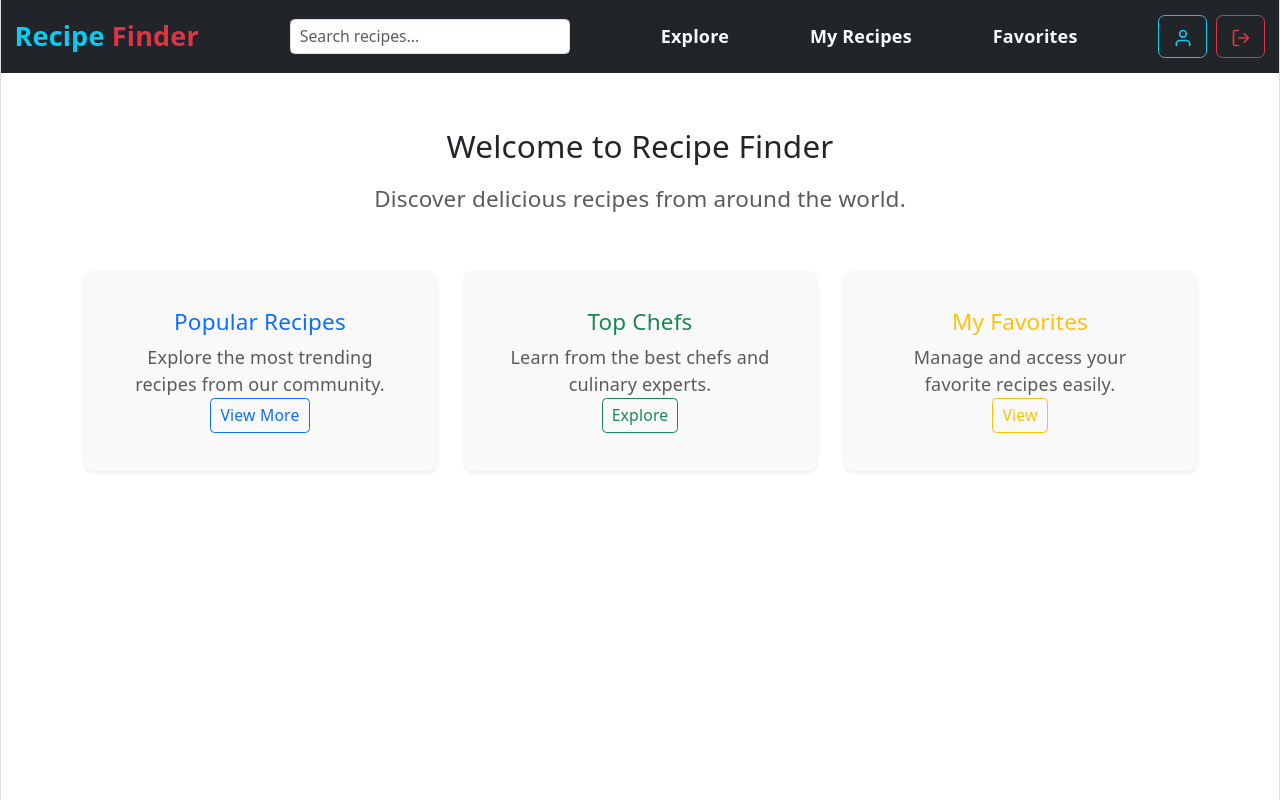
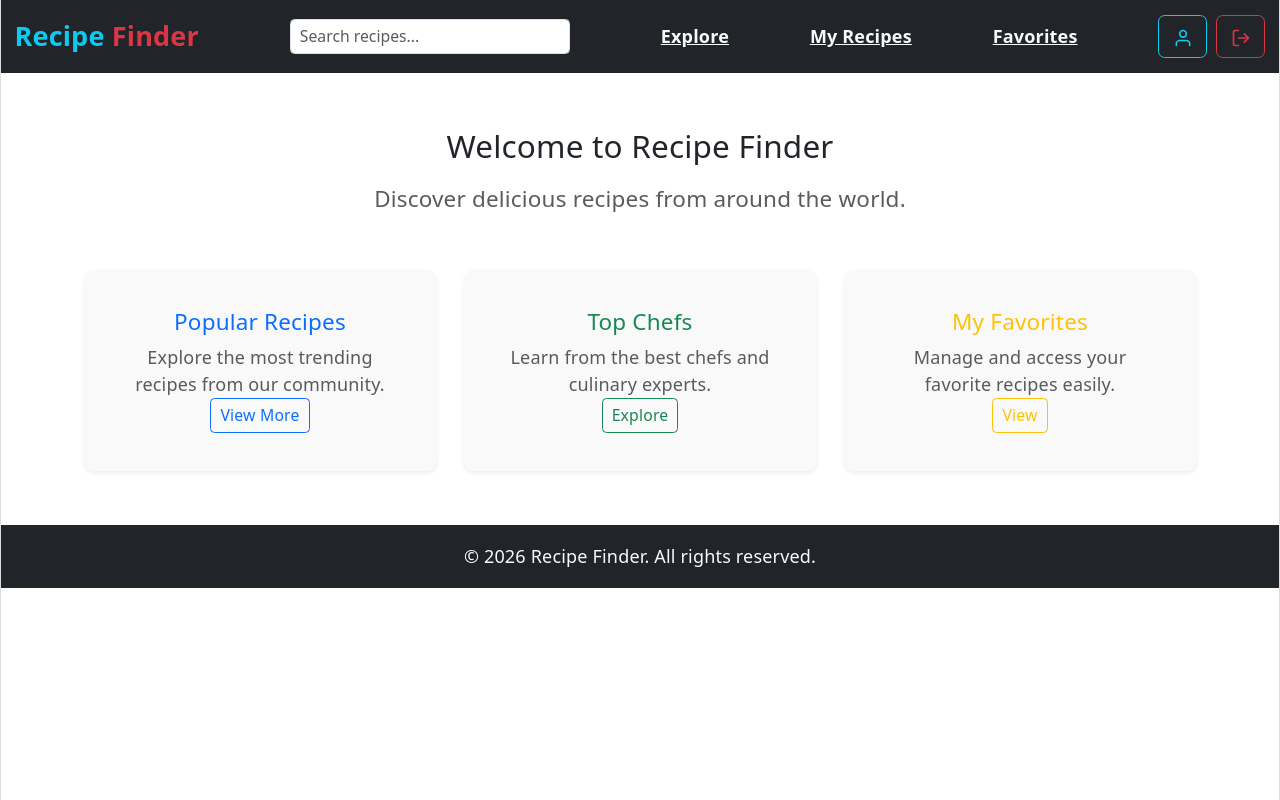
Before and after one commit to Chavdaharesh/exe__3, a React (Vite) app: page / in a window 1280 px wide. Built offline with nearby package versions, Linux system fonts and the light colour scheme.

Commit message:
Modify structure in pages

```diff
--- a/package.json
+++ b/package.json
@@ -14,7 +14,9 @@
     "bootstrap": "^5.3.8",
     "react": "^19.2.6",
     "react-dom": "^19.2.6",
-    "react-icons": "^5.6.0"
+    "react-icons": "^5.6.0",
+    "react-router-dom": "^7.15.1",
+    "save-dev": "^0.0.1-security"
   },
   "devDependencies": {
     "@eslint/js": "^10.0.1",
@@ -26,6 +28,6 @@
     "eslint-plugin-react-refresh": "^0.5.2",
     "globals": "^17.6.0",
     "sass": "^1.100.0",
-    "vite": "^8.0.12"
+    "vite": "^8.0.14"
   }
 }
--- a/src/App.jsx
+++ b/src/App.jsx
@@ -3,14 +3,19 @@ import './App.scss'
 import Login from './login'
 import Dashboard from './Component/Dashboard'
 import BaseComponent from "bootstrap/js/dist/base-component";
+import { BrowserRouter, Routes, Route } from "react-router-dom";
 
 function App() {
   const [count, setCount] = useState(0)
 
   return (
-    <>
-      <Dashboard />
-    </>
+    <BrowserRouter>
+      <Routes>
+        <Route>
+          <Route path="/" element={<Dashboard />} />
+        </Route>
+      </Routes>
+    </BrowserRouter>
   )
 }
 
--- a/src/Component/Dashboard.jsx
+++ b/src/Component/Dashboard.jsx
@@ -1,57 +1,14 @@
 import { useState } from "react";
 import { FiUser, FiLogOut } from "react-icons/fi";
 import "../App.scss";
+import { Link } from "react-router-dom";
+import Header from "../Pages/Header.jsx";
+import Footer from "../Pages/Footer.jsx";
 
 function Dashboard() {
-    const [searchTerm, setSearchTerm] = useState("");
-
-    const handleSearch = (e) => {
-        e.preventDefault();
-        console.log("Searching for:", searchTerm);
-    };
-
     return (
         <>
-            <nav className="navbar navbar-dark bg-dark sticky-top">
-                <div className="container-fluid">
-                    <span className="navbar-brand mb-0 h1">
-                        <span className="text-info fw-bold fs-4">Recipe</span>
-                        <span className="text-danger fw-bold fs-4"> Finder</span>
-                    </span>
-
-                    <form className="d-flex me-3" style={{width: '300px'}}>
-                        <input
-                            className="form-control form-control-sm"
-                            type="search"
-                            placeholder="Search recipes..."
-                            value={searchTerm}
-                            onChange={(e) => setSearchTerm(e.target.value)}
-                        />
-                    </form>
-
-                    <div className="d-flex align-items-center gap-3 me-3">
-                        <span className="text-light fw-semibold">Explore</span>
-                    </div>
-
-                    <div className="d-flex align-items-center gap-3 me-3">
-                        <span className="text-light fw-semibold">My Recipes</span>
-                    </div>
-
-                    <div className="d-flex align-items-center gap-3 me-3">
-                        <span className="text-light fw-semibold">Favorites</span>
-                    </div>
-
-                    <div className="d-flex gap-2">
-                        <button className="btn btn-outline-info" type="button" title="Profile">
-                            <FiUser size={20} />
-                        </button>
-                        <button className="btn btn-outline-danger" type="button" title="Logout">
-                            <FiLogOut size={20} />
-                        </button>
-                    </div>
-                </div>
-            </nav>
-
+            <div><Header /></div>
             <div className="container mt-5">
                 <div className="row mb-5">
                     <div className="col-md-12">
@@ -90,6 +47,7 @@ function Dashboard() {
                     </div>
                 </div>
             </div>
+            <div><Footer /></div>
         </>
     );
 }
--- /dev/null
+++ b/src/Pages/Footer.jsx
@@ -0,0 +1,11 @@
+const Footer = () => {
+    return (
+        <footer className="bg-dark text-light py-3 mt-5">
+            <div className="container">
+                <p className="text-center mb-0">&copy; 2026 Recipe Finder. All rights reserved.</p>
+            </div>
+        </footer>
+    );
+};
+
+export default Footer;
--- /dev/null
+++ b/src/Pages/Header.jsx
@@ -0,0 +1,64 @@
+import { useState } from "react";
+import { BrowserRouter, Routes, Route } from "react-router-dom";
+import { FiUser, FiLogOut } from "react-icons/fi";
+import "../App.scss";
+import { Link } from "react-router-dom";
+
+const Header = () => {
+    const [searchTerm, setSearchTerm] = useState("");
+
+    const handleSearch = (e) => {
+        e.preventDefault();
+        console.log("Searching for:",    searchTerm);
+    };
+
+    return (
+        <nav className="navbar navbar-dark bg-dark sticky-top">
+                <div className="container-fluid">
+                    <span className="navbar-brand mb-0 h1">
+                        <span className="text-info fw-bold fs-4">Recipe</span>
+                        <span className="text-danger fw-bold fs-4"> Finder</span>
+                    </span>
+
+                    <form className="d-flex me-3" style={{width: '300px'}}>
+                        <input
+                            className="form-control form-control-sm"
+                            type="search"
+                            placeholder="Search recipes..."
+                            value={searchTerm}
+                            onChange={(e) => setSearchTerm(e.target.value)}
+                        />
+                    </form>
+
+                    <div className="d-flex align-items-center gap-2 me-3">
+                        <Link to="/" className="text-light fw-semibold">
+                            Explore
+                        </Link>
+                    </div>
+
+                    <div className="d-flex align-items-center gap-2 me-3">
+                        <Link to="/my-recipes" className="text-light fw-semibold">
+                            My Recipes
+                        </Link>
+                    </div>
+
+                    <div className="d-flex align-items-center gap-2 me-3">
+                        <Link to="/favorites" className="text-light fw-semibold">
+                            Favorites
+                        </Link>
+                    </div>
+
+                    <div className="d-flex gap-2">
+                        <button className="btn btn-outline-info" type="button" title="Profile">
+                            <FiUser size={20} />
+                        </button>
+                        <button className="btn btn-outline-danger" type="button" title="Logout">
+                            <FiLogOut size={20} />
+                        </button>
+                    </div>
+                </div>
+            </nav>
+    );
+};
+
+export default Header;
```
Also changed, not shown: 1 other file (tests, documents, lock files or other folders).
